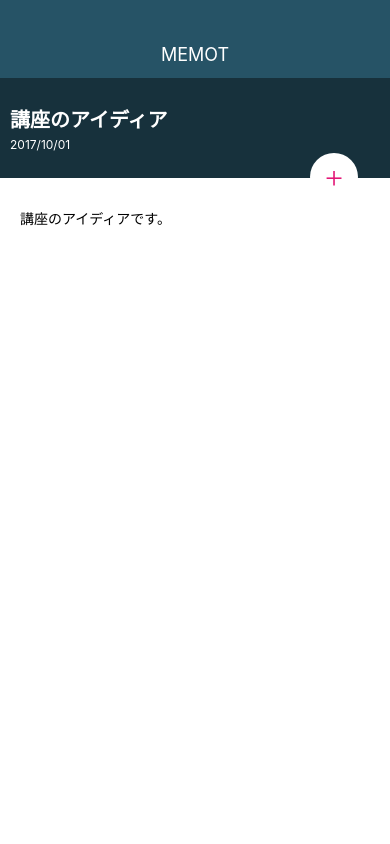
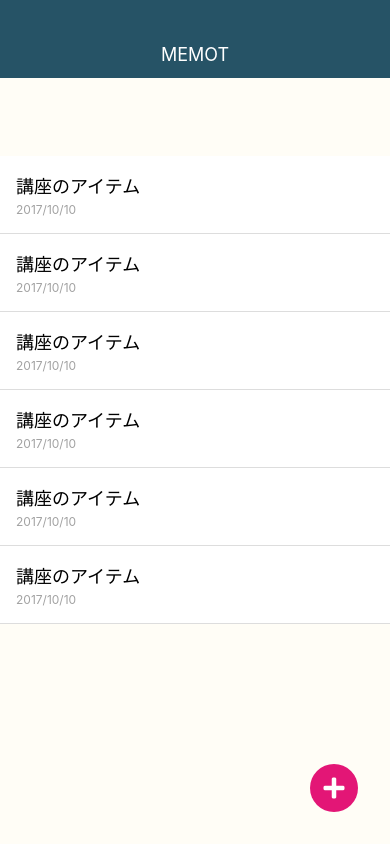
Before and after one commit to ndjndj/MemoApp, a React Native app: screen / in a window 390 px wide. Built offline with nearby package versions, Linux system fonts and the light colour scheme.

Commit message:
chapter 60

```diff
--- a/App.js
+++ b/App.js
@@ -2,14 +2,14 @@
 import React from 'react';
 import { StyleSheet, View } from 'react-native';
 import Appbar from './src/components/Appbar';
-// import MemoListScreen from './src/screens/MemoListScreen';
-import MemoDetailScreen from './src/screens/MemoDetailScreen';
+import MemoListScreen from './src/screens/MemoListScreen';
+// import MemoDetailScreen from './src/screens/MemoDetailScreen';
 
 export default function App() {
   return (
     <View style={styles.container}>
       <Appbar />
-      <MemoDetailScreen />
+      <MemoListScreen />
     </View>
   );
 }
--- a/src/elements/CircleButton.js
+++ b/src/elements/CircleButton.js
@@ -55,7 +55,7 @@ const styles = StyleSheet.create({
     shadowRadius: 3,
   },
   circleButtonTitle: {
-    fontSize: 32,
+    fontSize: 24,
     lineHeight: 32,
     color: '#fff',
     fontFamily: 'FontAwesome',
--- a/src/screens/MemoDetailScreen.js
+++ b/src/screens/MemoDetailScreen.js
@@ -19,7 +19,9 @@ class MemoDetailScreen extends React.Component {
           </Text>
         </View>
 
-        <CircleButton color="white" style={styles.editButton}>+</CircleButton>
+        <CircleButton color="white" style={styles.editButton}>
+          {'\uf303'}
+        </CircleButton>
       </View>
     );
   }
--- a/src/screens/MemoListScreen.js
+++ b/src/screens/MemoListScreen.js
@@ -9,7 +9,7 @@ class MemoListScreen extends React.Component {
     return (
       <View style={styles.container}>
         <MemoList />
-        <CircleButton>+</CircleButton>
+        <CircleButton>{'\uf067'}</CircleButton>
       </View>
     );
   }
```
